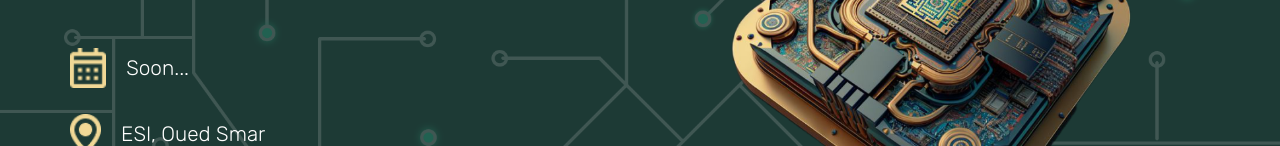
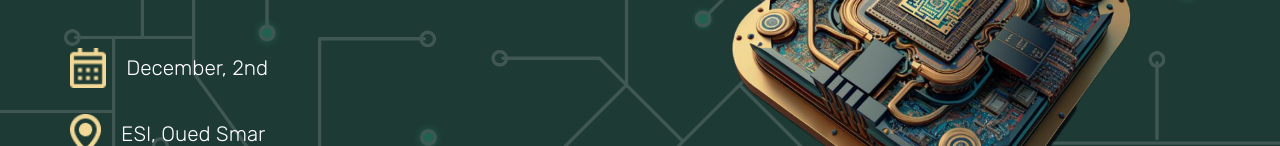
Before and after one commit to youcefouikene/QBit, a plain HTML site: page index.html in a window 1280 px wide. Shown: the part 317-463 px from the top of the page. Drawn offline with nearby package versions, Linux system fonts and the light colour scheme; a script that the page names is missing.

Commit message:
Update index.html

```diff
--- a/index.html
+++ b/index.html
@@ -36,7 +36,7 @@
                     <h1 class="title">QUANTUM <br>COMPUTING</h1>
                     <div class="date">
                         <img src="pics/cal.png" alt="cal">
-                        <p>Soon...</p>
+                        <p>December, 2nd</p>
                     </div>
                     <div class="place">
                         <img src="pics/Vector.png" alt="position">
```
